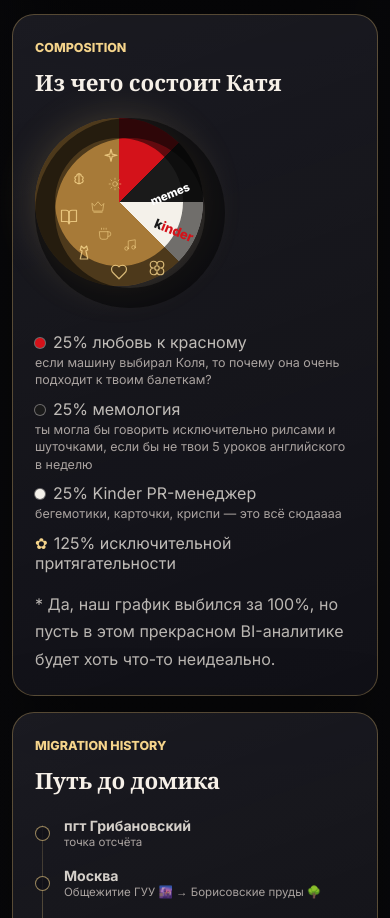
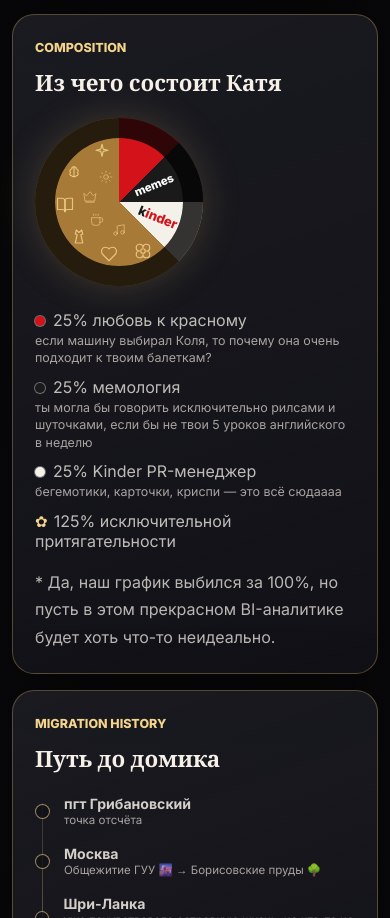
Before and after one commit to Ausenteer/katya_birthday, a React (Vite) app: page / in a window 390 px wide. Shown: the part 4541-5459 px from the top of the page. Built offline with nearby package versions, Linux system fonts and the light colour scheme.

Commit message:
Fix pie chart scaling on small screens
Pie now fills its container and the container itself resizes on mobile,
so the rim, segments, labels and icons scale together instead of
desyncing from the shrunken chart.

Co-Authored-By: Claude Opus 4.8 <noreply@anthropic.com>

```diff
--- a/src/styles.css
+++ b/src/styles.css
@@ -898,7 +898,8 @@ p {
 }
 
 .pie-chart {
-  width: 190px;
+  width: 100%;
+  height: 100%;
   aspect-ratio: 1;
   border-radius: 50%;
   background: conic-gradient(
@@ -2759,7 +2760,8 @@ p {
     inset: -36px -22px;
   }
 
-  .pie-chart {
+  .pie-chart-container {
     width: 168px;
-  }
-}
+    height: 168px;
+  }
+}
```
